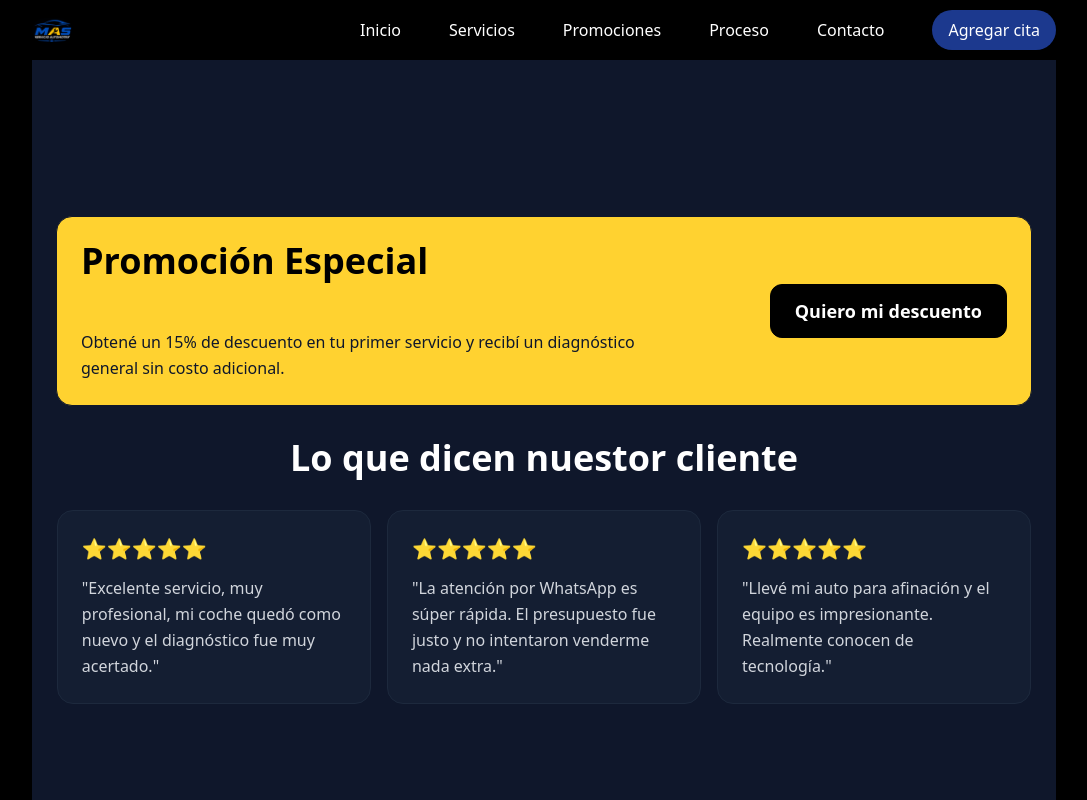
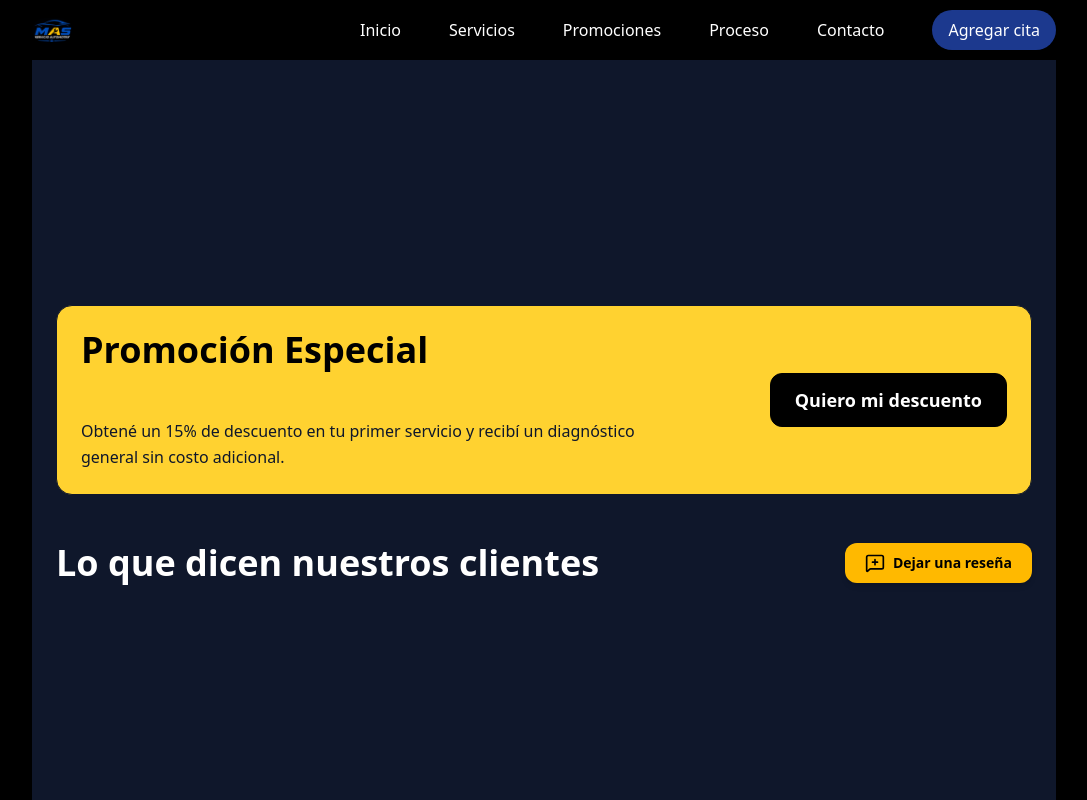
Before and after one commit to ricardoheredia87-droid/proyecto-taller, a React (Vite) app: page /Login in a window 1280 px wide. Shown: the top 800 px of the page, without its empty margins (96-1183 px from the left). Built offline with nearby package versions, Linux system fonts and the light colour scheme.

Commit message:
cambios taller

```diff
--- a/src/Componente/Login.jsx
+++ b/src/Componente/Login.jsx
@@ -1,6 +1,51 @@
+import { useState, useEffect } from "react";
+import { MessageSquarePlus, Star } from "lucide-react";
+
 export const Login = () => {
+
+  const [resenas, setResenas] = useState(() => {
+    const guardadas = localStorage.getItem("resenas_taller");
+    return guardadas
+      ? JSON.parse(guardadas)
+      : [
+
+        ];
+  });
+
+
+  const [nombre, setNombre] = useState("");
+  const [comentario, setComentario] = useState("");
+  const [estrellas, setEstrellas] = useState(5);
+  const [mostrarFormulario, setMostrarFormulario] = useState(false);
+
+
+  useEffect(() => {
+    localStorage.getItem("resenas_taller");
+    localStorage.setItem("resenas_taller", JSON.stringify(resenas));
+  }, [resenas]);
+
+
+  const handleSubmit = (e) => {
+    e.preventDefault();
+    if (!comentario.trim()) return;
+
+    const nuevaResena = {
+      id: Date.now(),
+      nombre: nombre.trim() || "Cliente",
+      comentario: comentario.trim(),
+      estrellas: Number(estrellas),
+    };
+
+    setResenas([nuevaResena, ...resenas]);
+    setNombre("");
+    setComentario("");
+    setEstrellas(5);
+    setMostrarFormulario(false);
+  };
+
   return (
     <div className="w-full min-h-screen bg-slate-900 border-b border-slate-900 p-6 flex flex-col gap-8 justify-center items-center">
+
       <div className="w-full max-w-6xl flex flex-col sm:flex-row items-center justify-between gap-10 border border-slate-900 p-6 rounded-2xl bg-amber-300">
         <div className="text-left flex flex-col gap-12 max-w-xl">
           <h2 className="font-bold text-black text-3xl sm:text-4xl">
@@ -11,43 +56,108 @@ export const Login = () => {
             diagnóstico general sin costo adicional.
           </p>
         </div>
-        <button className="rounded-xl border border-black bg-black text-white font-bold text-lg px-6 py-3 hover:bg-slate-800 transition-all duration-300 hover:-translate-y-1 hover:shadow-xl hover:shadow-black/20 cursor-pointer whitespace-nowrap">
         <a
-            href="https://wa.me/549S2235244383"
+          href="https://wa.me/5493815512010"
           target="_blank"
           rel="noopener noreferrer"
+          className="rounded-xl border border-black bg-black text-white font-bold text-lg px-6 py-3 hover:bg-slate-800 transition-all duration-300 hover:-translate-y-1 hover:shadow-xl hover:shadow-black/20 cursor-pointer whitespace-nowrap inline-block text-center"
         >
           Quiero mi descuento
         </a>
+      </div>
+
+      <div className="w-full max-w-6xl flex flex-col sm:flex-row justify-between items-center gap-4 text-white mt-4">
+        <h1 className="text-3xl sm:text-4xl font-bold">
+          Lo que dicen nuestros clientes
+        </h1>
+        <button
+          onClick={() => setMostrarFormulario(!mostrarFormulario)}
+          className="flex items-center gap-2 bg-amber-400 hover:bg-amber-500 text-black font-bold px-5 py-2.5 rounded-xl transition-all shadow-md text-sm cursor-pointer"
+        >
+          <MessageSquarePlus className="w-5 h-5" />
+          {mostrarFormulario ? "Cancelar" : "Dejar una reseña"}
         </button>
       </div>
 
-      <h1 className="text-4xl font-bold">Lo que dicen nuestor cliente</h1>
+      {mostrarFormulario && (
+        <form
+          onSubmit={handleSubmit}
+          className="w-full max-w-6xl bg-slate-800 border border-slate-700 p-6 rounded-2xl flex flex-col gap-4 text-white text-left"
+        >
+          <h3 className="text-xl font-bold text-amber-400">
+            Escribir opinión
+          </h3>
+
+          <div className="flex flex-col sm:flex-row gap-4">
+            <input
+              type="text"
+              placeholder="Tu nombre (opcional)"
+              value={nombre}
+              onChange={(e) => setNombre(e.target.value)}
+              className="flex-1 bg-slate-900 border border-slate-700 rounded-xl p-3 text-sm text-white focus:outline-none focus:border-amber-400"
+            />
+
+            <div className="flex items-center gap-2">
+            <span className="text-sm text-gray-300">Calificación:</span>
+            <div className="flex gap-1">
+              {[1, 2, 3, 4, 5].map((num) => (
+                <button
+                  type="button"
+                  key={num}
+                  onClick={() => setEstrellas(num)}
+                  className="p-1 cursor-pointer focus:outline-none transition-transform hover:scale-110"
+                >
+                  <Star
+                    className={`w-6 h-6 ${
+                      num <= estrellas
+                        ? "text-amber-400 fill-amber-400"
+                        : "text-slate-600"
+                    }`}
+                  />
+                </button>
+              ))}
+            </div>
+          </div>
+          </div>
+
+          <textarea
+            required
+            rows="3"
+            placeholder="¿Qué te pareció nuestro servicio?"
+            value={comentario}
+            onChange={(e) => setComentario(e.target.value)}
+            className="w-full bg-slate-900 border border-slate-700 rounded-xl p-3 text-sm text-white focus:outline-none focus:border-amber-400 resize-none"
+          ></textarea>
+
+          <button
+            type="submit"
+            className="bg-amber-400 hover:bg-amber-500 text-black font-bold py-3 rounded-xl transition-colors text-base cursor-pointer"
+          >
+          Publicar reseña
+          </button>
+        </form>
+      )}
+
 
       <div className="w-full max-w-6xl flex flex-wrap gap-4 justify-center">
-        <div className="w-full sm:w-[calc(50%-0.5rem)] md:w-[calc(33.333%-0.7rem)] bg-slate-800/40 border border-slate-800 p-6 rounded-2xl flex flex-col gap-3 text-left">
-          <span className="text-amber-400 text-xl">⭐⭐⭐⭐⭐</span>
+        {resenas.map((item) => (
+          <div
+            key={item.id}
+            className="w-full sm:w-[calc(50%-0.5rem)] md:w-[calc(33.333%-0.7rem)] bg-slate-800/40 border border-slate-800 p-6 rounded-2xl flex flex-col gap-3 text-left"
+          >
+            <div className="flex items-center justify-between">
+              <span className="text-amber-400 text-lg">
+                {"⭐".repeat(item.estrellas)}
+              </span>
+              <span className="text-xs text-gray-400 font-medium">
+                {item.nombre}
+              </span>
+            </div>
             <p className="text-gray-300 text-base font-medium leading-relaxed">
-            "Excelente servicio, muy profesional, mi coche quedó como nuevo y el
-            diagnóstico fue muy acertado."
+              "{item.comentario}"
             </p>
           </div>
-
-        <div className="w-full sm:w-[calc(50%-0.5rem)] md:w-[calc(33.333%-0.7rem)] bg-slate-800/40 border border-slate-800 p-6 rounded-2xl flex flex-col gap-3 text-left">
-          <span className="text-amber-400 text-xl">⭐⭐⭐⭐⭐</span>
-          <p className="text-gray-300 text-base font-medium leading-relaxed">
-            "La atención por WhatsApp es súper rápida. El presupuesto fue justo
-            y no intentaron venderme nada extra."
-          </p>
-        </div>
-
-        <div className="w-full sm:w-[calc(50%-0.5rem)] md:w-[calc(33.333%-0.7rem)] bg-slate-800/40 border border-slate-800 p-6 rounded-2xl flex flex-col gap-3 text-left">
-          <span className="text-amber-400 text-xl">⭐⭐⭐⭐⭐</span>
-          <p className="text-gray-300 text-base font-medium leading-relaxed">
-            "Llevé mi auto para afinación y el equipo es impresionante.
-            Realmente conocen de tecnología."
-          </p>
-        </div>
+        ))}
       </div>
     </div>
   );
```
Lines whose indentation alone changed are shown as unchanged.
